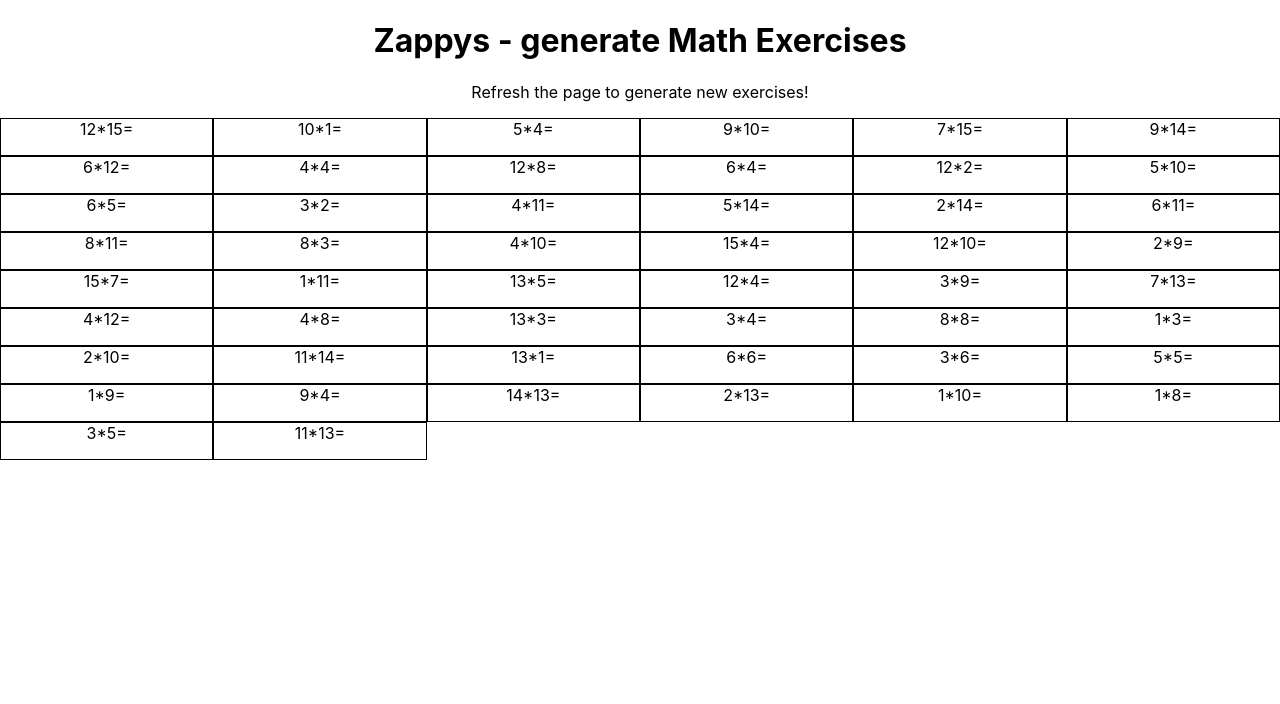
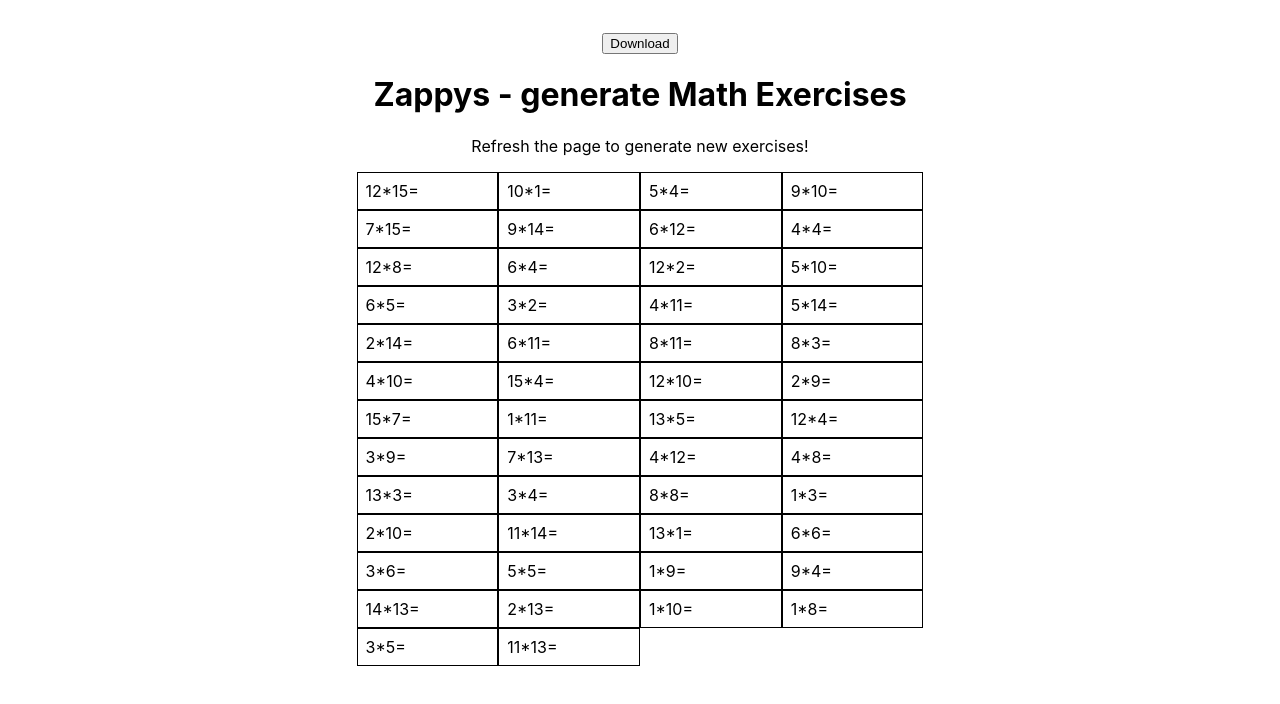
Before and after one commit to roxibi/Zappys-Math-Generator, a React (Create React App) app: page / in a window 1280 px wide. Shown: the top 704 px of the page. Built offline with nearby package versions, Linux system fonts and the light colour scheme.

Commit message:
add jspdf with download + css adjustments

```diff
--- a/package.json
+++ b/package.json
@@ -6,6 +6,7 @@
     "@testing-library/jest-dom": "^5.16.5",
     "@testing-library/react": "^13.4.0",
     "@testing-library/user-event": "^13.5.0",
+    "jspdf": "^2.5.1",
     "react": "^18.2.0",
     "react-dom": "^18.2.0",
     "react-scripts": "5.0.1",
--- a/src/App.css
+++ b/src/App.css
@@ -1,5 +1,8 @@
 .App {
   text-align: center;
+  max-width: 15cm;
+  margin: auto;
+  margin-top: 2rem;
 }
 
 .App-logo {
@@ -30,12 +33,13 @@
 
 .grid-exercises{
   display: grid;
-  grid-template-columns: 1fr 1fr 1fr 1fr 1fr 1fr;
-
+  grid-template-columns: 1fr 1fr 1fr 1fr ;
+  text-align: left;
 }
 
 .grid-item{
-  padding-bottom: 1rem;
+
+  padding: 0.5rem;
   border-style: solid;
   border-width: 1px;
 
--- a/src/components/Randomnum.js
+++ b/src/components/Randomnum.js
@@ -1,8 +1,16 @@
 import React, { useEffect, useState } from "react";
+import { jsPDF } from "jspdf";
 import "../App.css";
 
 const Randomnum = () => {
     const [arr, setArr] = useState([]);
+    const createPDF = async () => {
+        const pdf = new jsPDF("portrait", "pt", "a4");
+        const data = await document.querySelector("#pdf");
+        pdf.html(data).then(() => {
+          pdf.save("shipping_label.pdf");
+        });
+      };
 
     const nums = () => {
         let tempArray = [];
@@ -27,7 +35,8 @@
     // const generate =(num1, num2, sign)=>{
     //=>{arr.push}
     return (
-        <div>
+        <div id="pdf">
+             <button onClick={createPDF} type="button">Download</button>
             {" "}
             <h1>Zappys - generate Math Exercises</h1>
             <p>Refresh the page to generate new exercises!</p>
@@ -36,6 +45,7 @@
                     <div className="grid-item">{x}=</div>
                 ))}
             </div>
+
         </div>
     );
 };
```
Also changed, not shown: 1 other file (tests, documents, lock files or other folders).
